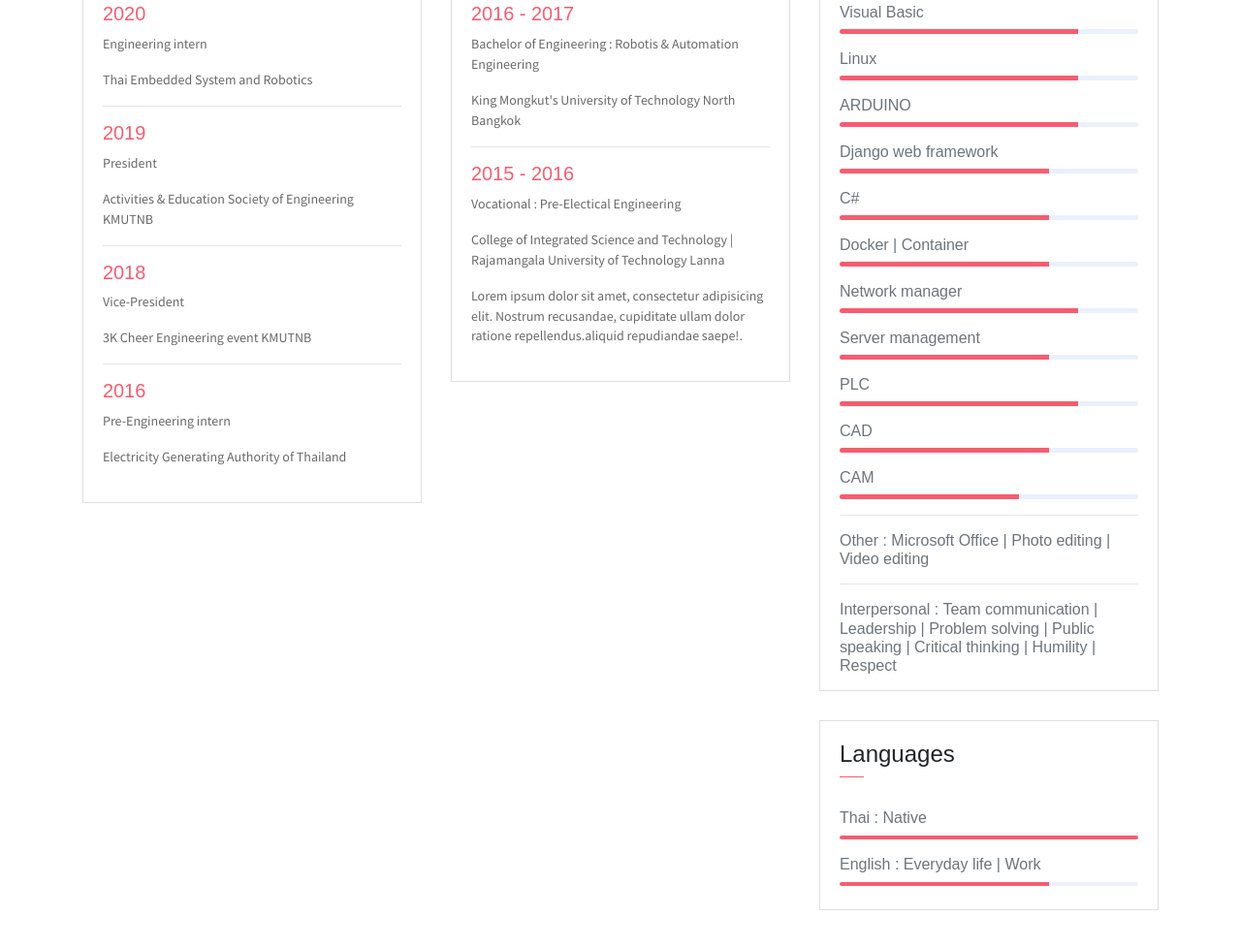
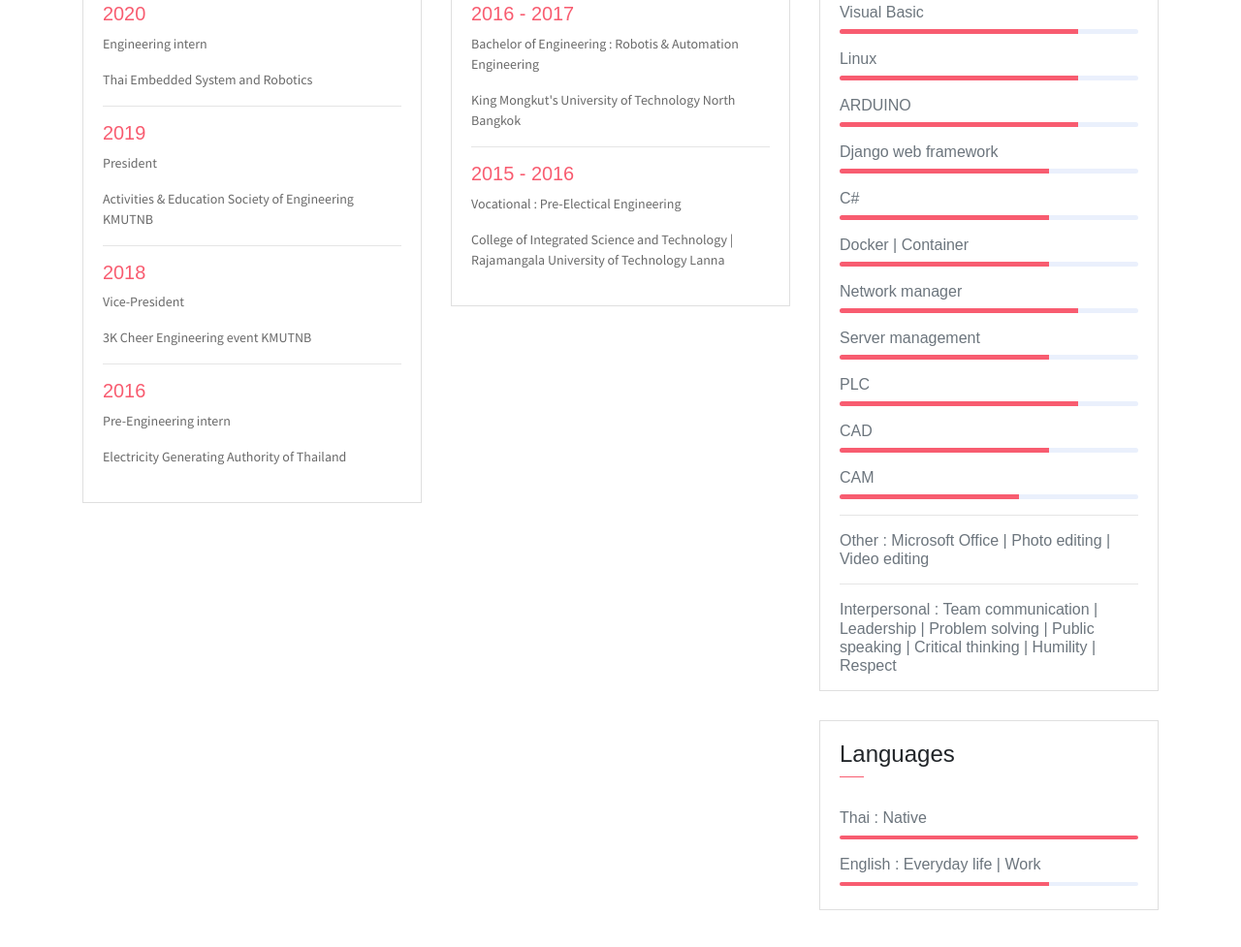
Before and after one commit to panitan103/panitan_portfolio, a plain HTML site: page index.html in a window 1280 px wide. Shown: the part 1880-2857 px from the top of the page at 97% size. Drawn offline with Linux system fonts and the light colour scheme.

Commit message:
edit Vocational

```diff
--- a/index.html
+++ b/index.html
@@ -204,7 +204,7 @@
                             <h6 class="title text-danger">2015 - 2016</h6>
                             <P>Vocational : Pre-Electical Engineering </P>
                             <P>College of Integrated Science and Technology | Rajamangala University of Technology Lanna</P>
-                            <P class="subtitle">Lorem ipsum dolor sit amet, consectetur adipisicing elit. Nostrum recusandae, cupiditate ullam dolor ratione repellendus.aliquid repudiandae saepe!.</P>
+                            <!-- <P class="subtitle">Lorem ipsum dolor sit amet, consectetur adipisicing elit. Nostrum recusandae, cupiditate ullam dolor ratione repellendus.aliquid repudiandae saepe!.</P> -->
 
                         </div>
                     </div>
```
